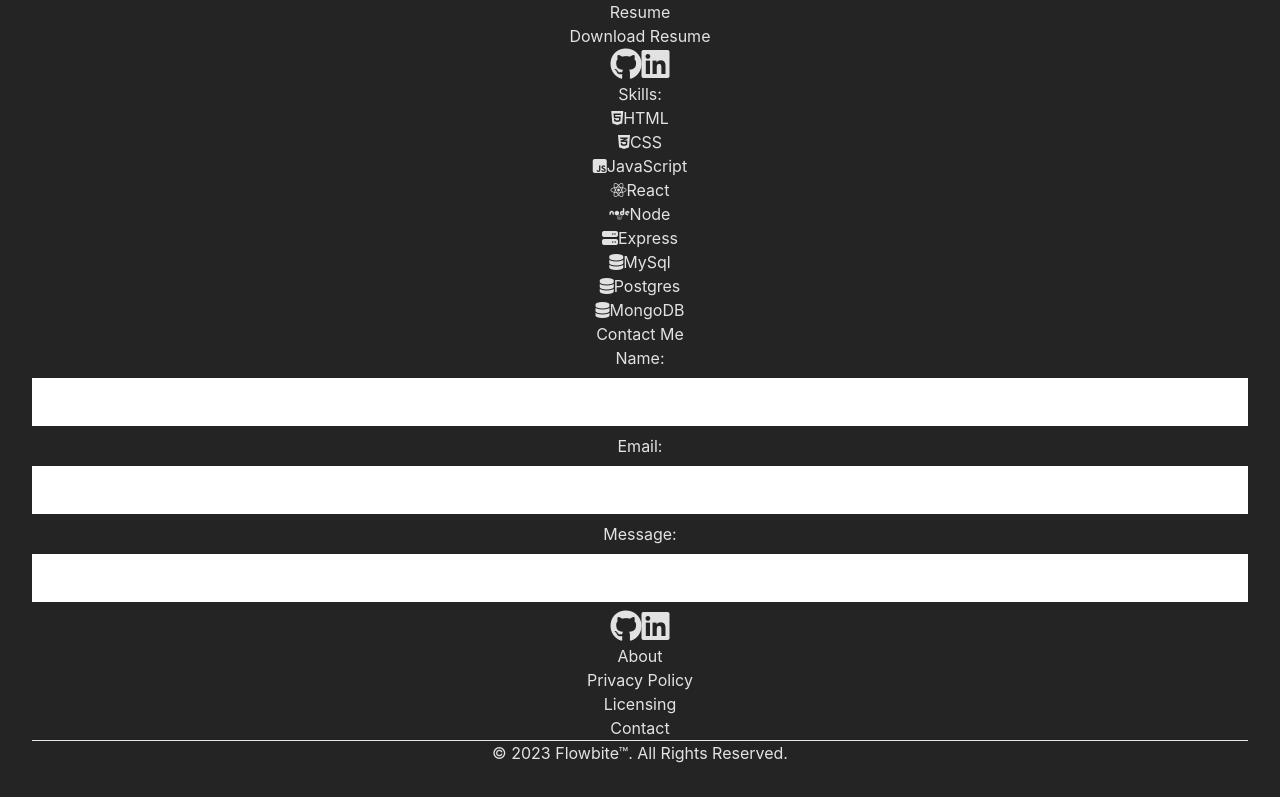
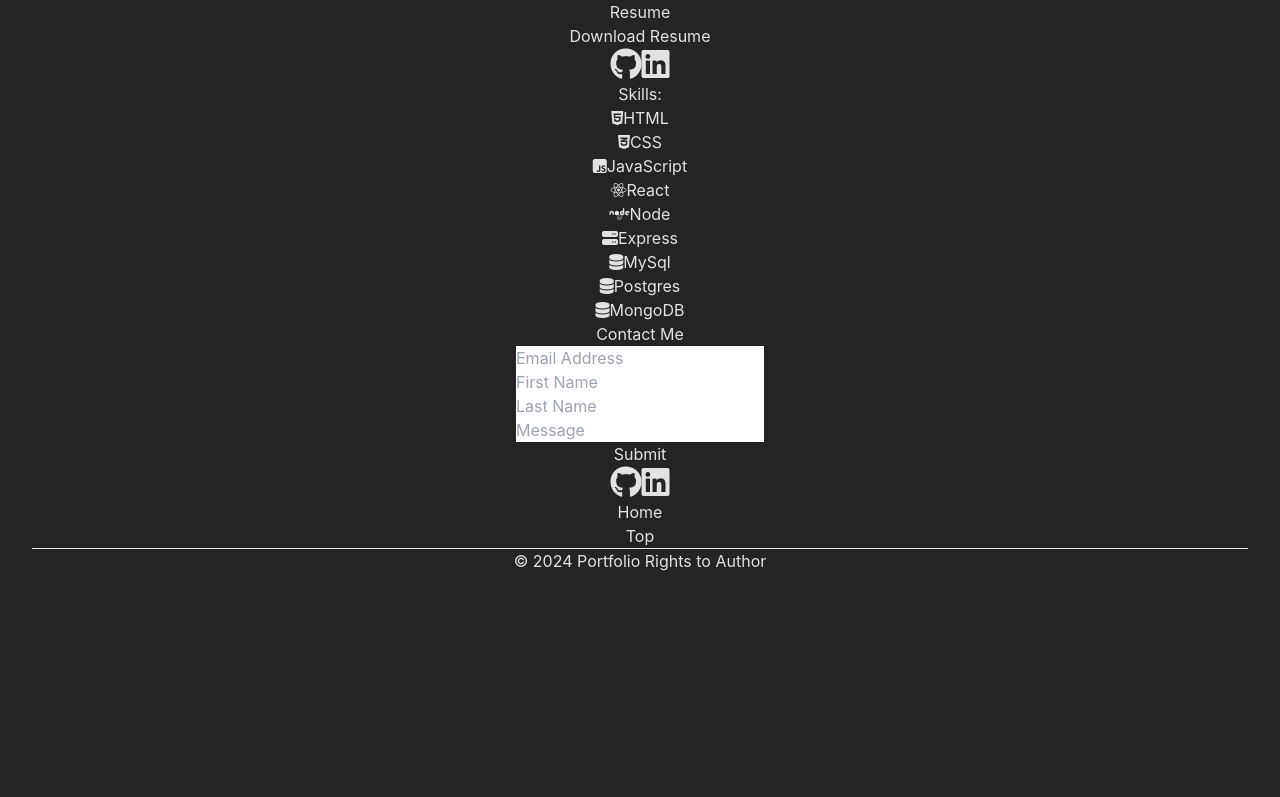
Before and after one commit to Saydeezr/portfolio-2.0, a React (Vite) app: page / in a window 1280 px wide. Shown: the part 5519-6316 px from the top of the page. After the commit the page ends 6124 px from the top, so only its background shows below. Built offline with nearby package versions, Linux system fonts and the light colour scheme.

Commit message:
styled contact form

```diff
--- a/src/components/Contact.jsx
+++ b/src/components/Contact.jsx
@@ -1,17 +1,26 @@
 function Contact() {
-    return(
+    return (
         <div>
-            <h2 className='text-2xl font-bold mb-4'>Contact Me</h2>
-            <form>
-                <label htmlFor="fname">Name:</label>
-                <input type="text" id="fname" name="fname" />
-                <label htmlFor="lname">Email:</label>
-                <input type="text" id="lname" name="lname" />
-                <label htmlFor="lname">Message:</label>
-                <input type="text" id="lname" name="lname" />
+            <h2 className='text-2xl font-bold mb-4 py-8'>Contact Me</h2>
+            <form className="max-w-md mx-auto">
+                <div className="relative mb-5">
+                    <input type="email" name="floating_email" id="floating_email" className="block py-2.5 px-0 w-full text-sm text-gray-900 bg-transparent border-0 border-b-2 border-gray-300 appearance-none dark:text-white dark:border-gray-600 dark:focus:border-blue-500 focus:outline-none focus:ring-0 focus:border-blue-600 peer" placeholder="Email Address" required />
+                    </div>
+                <div className="grid md:grid-cols-2 md:gap-6">
+                    <div className="relative z-0 w-full mb-5 group">
+                        <input type="text" name="floating_first_name" id="floating_first_name" className="block py-2.5 px-0 w-full text-sm text-gray-900 bg-transparent border-0 border-b-2 border-gray-300 appearance-none dark:text-white dark:border-gray-600 dark:focus:border-blue-500 focus:outline-none focus:ring-0 focus:border-blue-600 peer" placeholder="First Name"required />
+                        </div>
+                    <div className="relative z-0 w-full mb-5 group">
+                        <input type="text" name="floating_last_name" id="floating_last_name" className="block py-2.5 px-0 w-full text-sm text-gray-900 bg-transparent border-0 border-b-2 border-gray-300 appearance-none dark:text-white dark:border-gray-600 dark:focus:border-blue-500 focus:outline-none focus:ring-0 focus:border-blue-600 peer" placeholder="Last Name" required />
+                        </div>
+                </div>
+                <div className="relative mb-5 group">
+                    <input name="floating_message" id="floating_message" className="block py-2.5 px-0 w-full text-sm text-gray-900 bg-transparent border-0 border-b-2 border-gray-300 appearance-none dark:text-white dark:border-gray-600 dark:focus:border-blue-500 focus:outline-none focus:ring-0 focus:border-blue-600 peer" placeholder="Message" required></input>
+                    </div>
+                <button type="submit" className="text-white bg-indigo-400 hover:bg-indigo-400 focus:ring-4 focus:outline-none focus:ring-blue-300 font-medium rounded-lg text-sm w-full sm:w-auto px-5 py-2.5 text-center dark:bg-indigo-400 dark:hover:bg-blue-700 dark:focus:ring-blue-800">Submit</button>
             </form>
         </div>
-    )
+    );
 }
 
 export default Contact;
--- a/src/components/Footer.jsx
+++ b/src/components/Footer.jsx
@@ -1,9 +1,9 @@
-export default function Footer() {
+function Footer() {
     return(
         <div className=" rounded-lg shadow m-4 py-8">
-            <div className="w-full max-w-screen-xl mx-auto p-4 md:py-8">
+            <div className="w-full max-w-screen-xl mx-auto p-4">
                 <div className="sm:flex sm:items-center sm:justify-between">
-                    <div className="shadow m-4 py-8">
+                    <div className="shadow m-4 py-4">
                         <a href="https://github.com/Saydeezr/" target="_blank" rel="noopener noreferrer">
                             <i className="fab fa-github fa-2x text-white-800 hover:text-gray-600 px-2.5"></i>
                         </a>
@@ -11,33 +11,20 @@ export default function Footer() {
                             <i className="fab fa-linkedin fa-2x text-white-700 hover:text-blue-500 px-2.5"></i>
                         </a>
                     </div>
-
-            <ul className="flex flex-wrap items-center mb-6 text-sm font-medium text-gray-500 sm:mb-0 dark:text-gray-400">
+                    <ul class="flex flex-wrap items-center mb-6 text-sm font-medium text-gray-500 sm:mb-0 dark:text-gray-400">
                         <li>
-                    <a href="#" class="hover:underline me-4 md:me-6">About</a>
+                            <a href="#" class="hover:underline me-4 md:me-6">Home</a>
                         </li>
                         <li>
-                    <a href="#" class="hover:underline me-4 md:me-6">Privacy Policy</a>
-                </li>
-                <li>
-                    <a href="#" class="hover:underline me-4 md:me-6">Licensing</a>
-                </li>
-                <li>
-                    <a href="#" class="hover:underline">Contact</a>
+                            <a href="#" class="hover:underline me-4 md:me-6">Top</a>
                         </li>
                     </ul>
                 </div>
                 <hr className="my-6 border-gray-200 sm:mx-auto dark:border-gray-700 lg:my-8" />
-        <span className="block text-sm text-gray-500 sm:text-center dark:text-gray-400">© 2023 <a href="https://flowbite.com/" class="hover:underline">Flowbite™</a>. All Rights Reserved.</span>
+                <span className="block text-sm text-gray-500 sm:text-center dark:text-gray-400">© 2024 Portfolio Rights to Author</span>
             </div>
-            {/* <div className="bg-white rounded-lg shadow dark:bg-gray-900 m-4">
-                    <a href="https://github.com/Saydeezr/" target="_blank" rel="noopener noreferrer">
-                        <i className="fab fa-github fa-2x text-gray-800 hover:text-gray-600"></i>
-                    </a>
-                    <a href="https://www.linkedin.com/in/saydeez-reyes-bb9380314/" target="_blank" rel="noopener noreferrer">
-                        <i className="fab fa-linkedin fa-2x text-blue-700 hover:text-blue-500"></i>
-                    </a>
-                </div> */}
         </div>
     )
 }
+
+export default Footer;
--- a/src/index.css
+++ b/src/index.css
@@ -26,12 +26,6 @@
 }
 
 
-input[type=text] {
-  width: 100%;
-  padding: 12px 20px;
-  margin: 8px 0;
-  box-sizing: border-box;
-}
 
 .contentContainer {
   display: flex;
```
Lines whose indentation alone changed are shown as unchanged.
